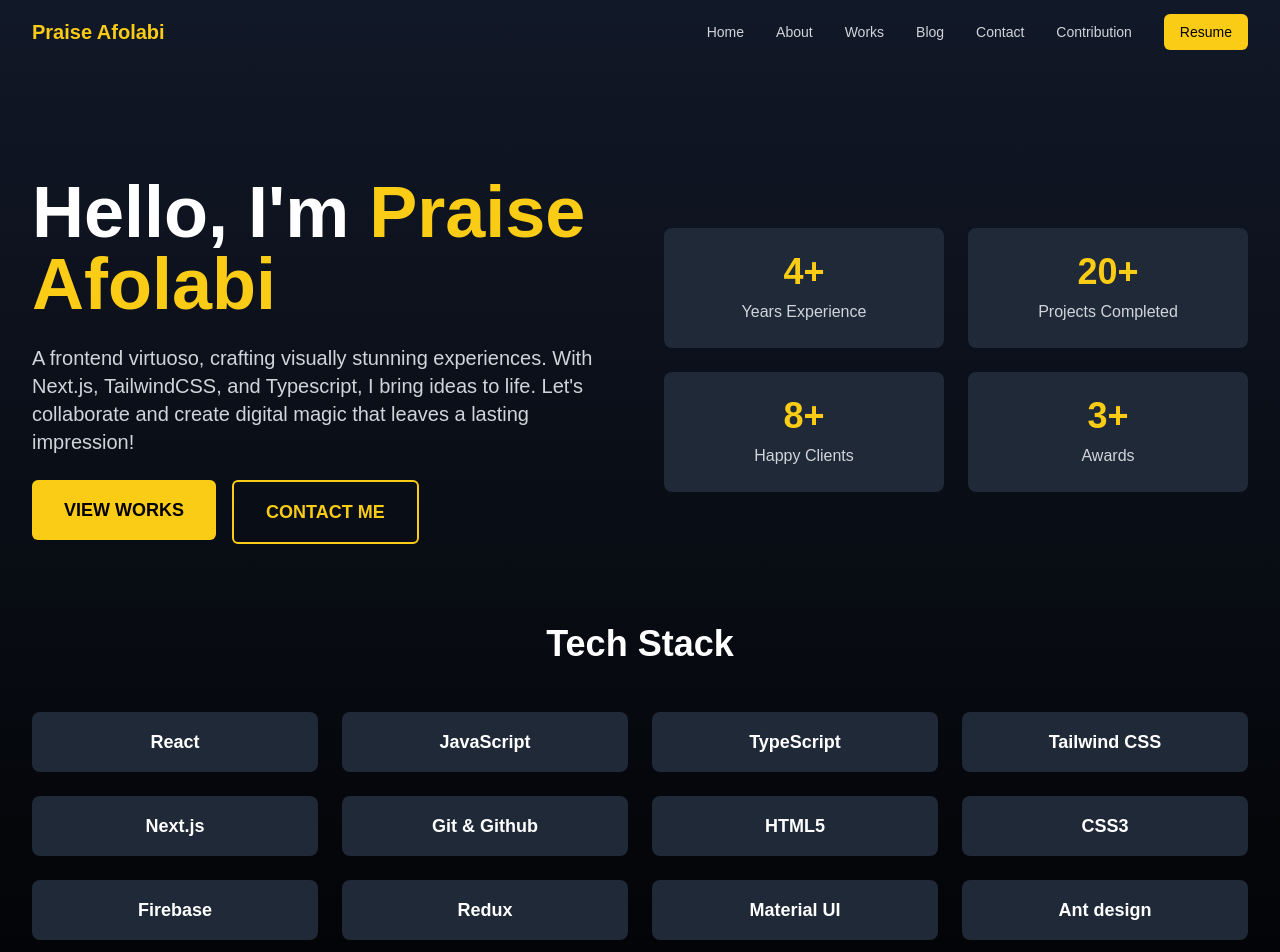
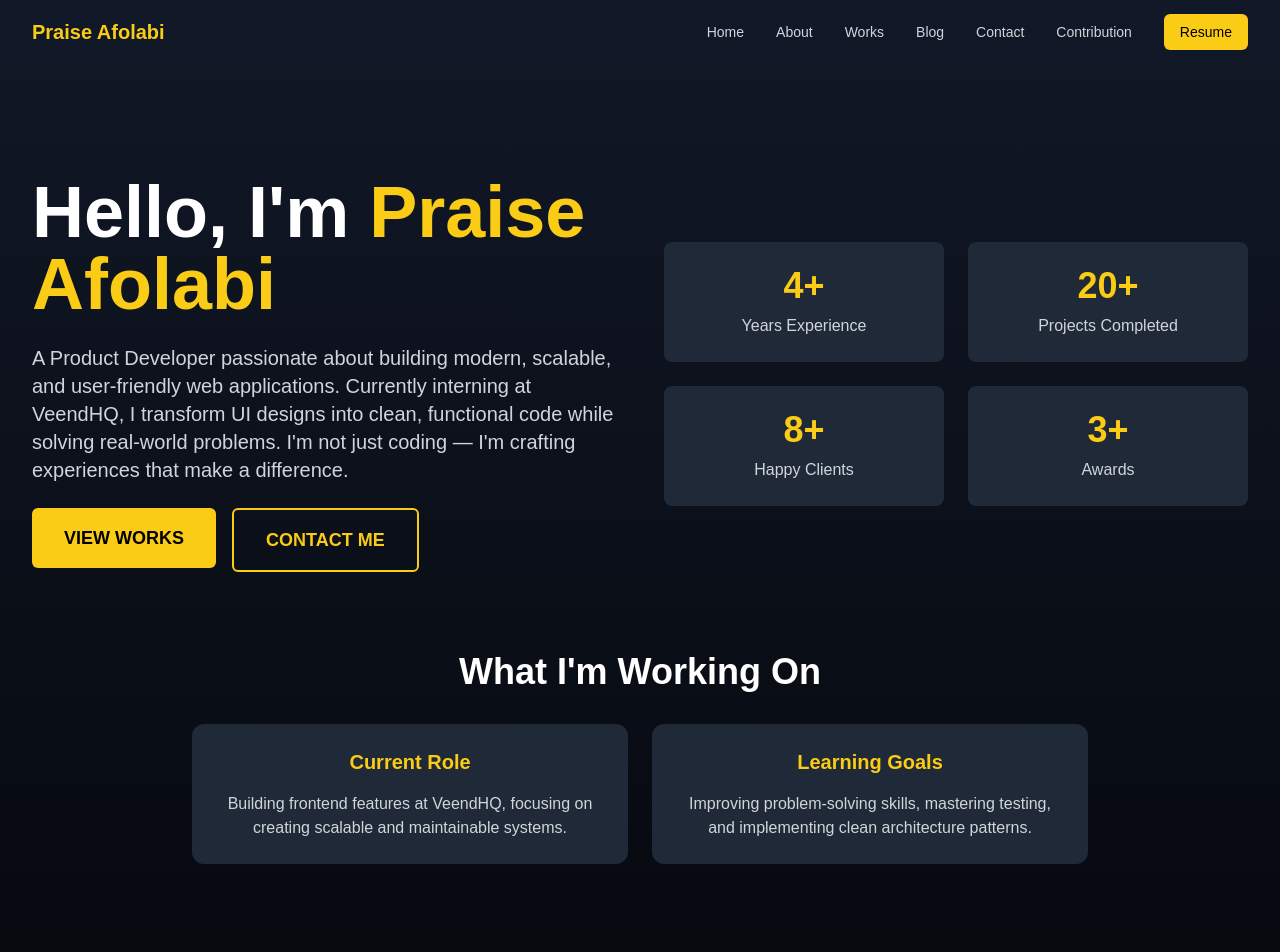
Before and after one commit to Apex10A/apex-portfolio, a Next.js app: page / in a window 1280 px wide. Shown: the top 952 px of the page. Built offline with nearby package versions, Linux system fonts and the light colour scheme; a web font is replaced by a local one.

Commit message:
fix: updated portfolio

```diff
--- a/src/app/page.tsx
+++ b/src/app/page.tsx
@@ -24,7 +24,11 @@ interface TechStackItemProps {
 }
 
 // Data
-const TECH_STACK = ['React', 'JavaScript', 'TypeScript', 'Tailwind CSS', 'Next.js', 'Git & Github', 'HTML5', 'CSS3', 'Firebase', 'Redux', 'Material UI', 'Ant design'] as const;
+const TECH_STACK = [
+  'React', 'Next.js', 'TypeScript', 'JavaScript',
+  'Tailwind CSS', 'Chakra UI', 'Git & GitHub',
+  'HTML5', 'CSS3', 'Figma', 'VS Code', 'Testing'
+] as const;
 
 const STATS: StatCardProps[] = [
   { count: '4+', label: 'Years Experience' },
@@ -109,8 +113,9 @@ export default function Home() {
               animate={{ opacity: 1 }}
               transition={{ duration: 0.8, delay: 0.4 }}
             >
-              A frontend virtuoso, crafting visually stunning experiences. With Next.js, TailwindCSS, and Typescript,
-              I bring ideas to life. Let's collaborate and create digital magic that leaves a lasting impression!
+              A Product Developer passionate about building modern, scalable, and user-friendly web applications.
+              Currently interning at VeendHQ, I transform UI designs into clean, functional code while solving
+              real-world problems. I'm not just coding — I'm crafting experiences that make a difference.
             </motion.p>
 
             <div className="flex flex-col sm:flex-row gap-4 justify-center lg:justify-start">
@@ -148,6 +153,29 @@ export default function Home() {
             ))}
           </div>
         </div>
+      </section>
+
+      {/* Current Focus Section */}
+      <section className="container mx-auto px-4 lg:px-8 py-16 sm:py-20">
+        <motion.div
+          initial={{ opacity: 0, y: 20 }}
+          whileInView={{ opacity: 1, y: 0 }}
+          viewport={{ once: true }}
+          transition={{ duration: 0.6 }}
+          className="max-w-4xl mx-auto text-center"
+        >
+          <h2 className="text-2xl sm:text-3xl lg:text-4xl font-bold mb-8">What I'm Working On</h2>
+          <div className="grid grid-cols-1 md:grid-cols-2 gap-6">
+            <div className="bg-gray-800 p-6 rounded-xl">
+              <h3 className="text-xl font-semibold mb-4 text-yellow-400">Current Role</h3>
+              <p className="text-gray-300">Building frontend features at VeendHQ, focusing on creating scalable and maintainable systems.</p>
+            </div>
+            <div className="bg-gray-800 p-6 rounded-xl">
+              <h3 className="text-xl font-semibold mb-4 text-yellow-400">Learning Goals</h3>
+              <p className="text-gray-300">Improving problem-solving skills, mastering testing, and implementing clean architecture patterns.</p>
+            </div>
+          </div>
+        </motion.div>
       </section>
 
       {/* Tech Stack Section */}
```
